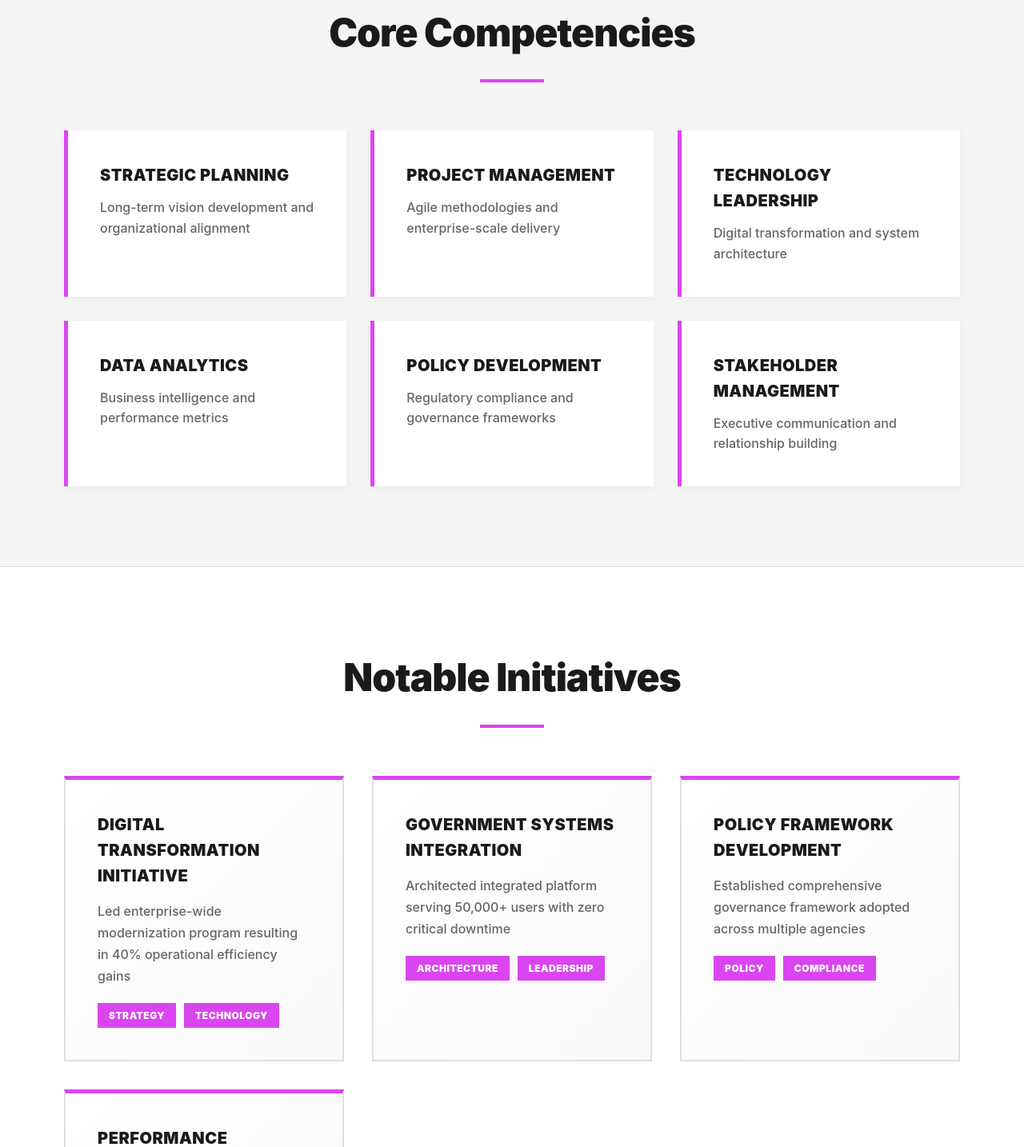
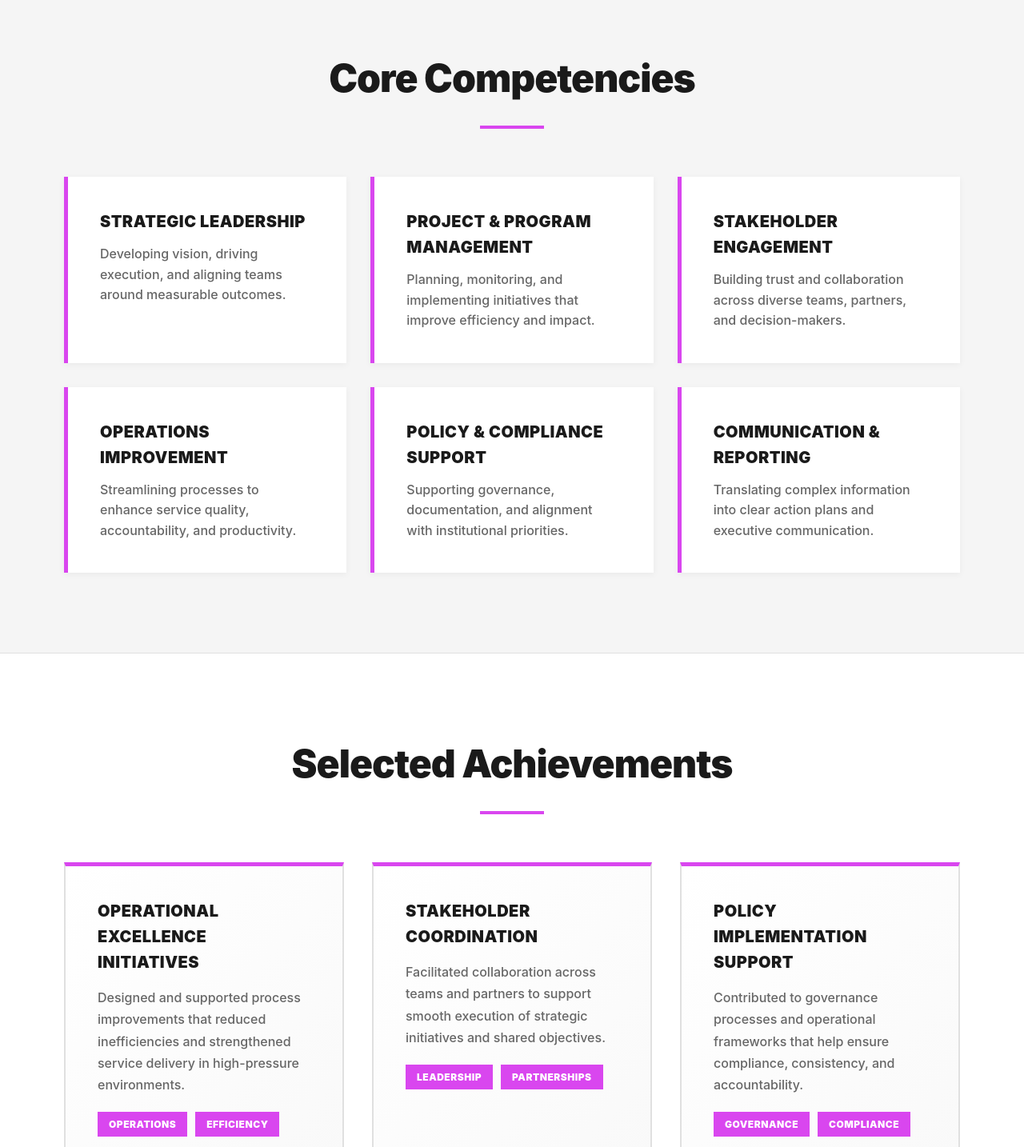
Before and after one commit to BLACK08-VENN/portfolio, a website: page index.html in a window 1280 px wide. Shown: the part 1366-2800 px from the top of the page at 80% size. Drawn offline with Linux system fonts and the light colour scheme.

Commit message:
Refine portfolio content with personal executive profile details

```diff
--- a/index.html
+++ b/index.html
@@ -3,14 +3,14 @@
 <head>
     <meta charset="UTF-8">
     <meta name="viewport" content="width=device-width, initial-scale=1.0">
-    <title>BLACK08-VENN | Executive Portfolio</title>
+    <title>Vannesa Wangu | Executive Portfolio</title>
+    <meta name="description" content="Executive portfolio for Vannesa Wangu, highlighting leadership, strategy, and technology expertise for government and enterprise engagements.">
     <link rel="stylesheet" href="styles.css">
 </head>
 <body>
-    <!-- Navigation -->
     <nav class="navbar">
         <div class="nav-container">
-            <div class="logo">VENN</div>
+            <div class="logo">VW</div>
             <ul class="nav-menu">
                 <li><a href="#home" class="nav-link">Home</a></li>
                 <li><a href="#about" class="nav-link">About</a></li>
@@ -21,120 +21,114 @@
         </div>
     </nav>
 
-    <!-- Hero Section -->
     <section id="home" class="hero">
         <div class="hero-content">
-            <h1 class="hero-title">BLACK08-VENN</h1>
-            <p class="hero-subtitle">Executive | Strategy | Technology</p>
-            <p class="hero-description">Dedicated to delivering transformative solutions for government and enterprise organizations</p>
-            <a href="#contact" class="cta-button">Get In Touch</a>
+            <h1 class="hero-title">Vannesa Wangu</h1>
+            <p class="hero-subtitle">Executive Leader | Strategy | Public Sector Impact</p>
+            <p class="hero-description">Focused on driving operational excellence, policy execution, and sustainable innovation to strengthen institutions and improve public outcomes.</p>
+            <a href="#contact" class="cta-button">Connect</a>
         </div>
     </section>
 
-    <!-- About Section -->
     <section id="about" class="about">
         <div class="container">
             <h2 class="section-title">About</h2>
             <div class="about-content">
-                <p>Results-driven professional with expertise in strategic planning, technology implementation, and organizational leadership. Committed to advancing government operations through innovative solutions and data-driven decision-making.</p>
-                <p>Proven track record of managing complex projects, leading cross-functional teams, and delivering measurable impact in high-stakes environments.</p>
+                <p>I am Vannesa Wangu, a strategic and purpose-driven professional committed to building resilient organizations, improving service delivery, and advancing meaningful transformation in public and private sectors.</p>
+                <p>With a strong foundation in leadership, project coordination, stakeholder engagement, and operational improvement, I bring a practical and results-oriented approach to complex challenges. My work is centered on creating systems that are efficient, accountable, and responsive to the needs of the people they serve.</p>
             </div>
         </div>
     </section>
 
-    <!-- Skills Section -->
     <section id="skills" class="skills">
         <div class="container">
             <h2 class="section-title">Core Competencies</h2>
             <div class="skills-grid">
                 <div class="skill-card">
-                    <h3>Strategic Planning</h3>
-                    <p>Long-term vision development and organizational alignment</p>
+                    <h3>Strategic Leadership</h3>
+                    <p>Developing vision, driving execution, and aligning teams around measurable outcomes.</p>
                 </div>
                 <div class="skill-card">
-                    <h3>Project Management</h3>
-                    <p>Agile methodologies and enterprise-scale delivery</p>
+                    <h3>Project & Program Management</h3>
+                    <p>Planning, monitoring, and implementing initiatives that improve efficiency and impact.</p>
                 </div>
                 <div class="skill-card">
-                    <h3>Technology Leadership</h3>
-                    <p>Digital transformation and system architecture</p>
+                    <h3>Stakeholder Engagement</h3>
+                    <p>Building trust and collaboration across diverse teams, partners, and decision-makers.</p>
                 </div>
                 <div class="skill-card">
-                    <h3>Data Analytics</h3>
-                    <p>Business intelligence and performance metrics</p>
+                    <h3>Operations Improvement</h3>
+                    <p>Streamlining processes to enhance service quality, accountability, and productivity.</p>
                 </div>
                 <div class="skill-card">
-                    <h3>Policy Development</h3>
-                    <p>Regulatory compliance and governance frameworks</p>
+                    <h3>Policy & Compliance Support</h3>
+                    <p>Supporting governance, documentation, and alignment with institutional priorities.</p>
                 </div>
                 <div class="skill-card">
-                    <h3>Stakeholder Management</h3>
-                    <p>Executive communication and relationship building</p>
+                    <h3>Communication & Reporting</h3>
+                    <p>Translating complex information into clear action plans and executive communication.</p>
                 </div>
             </div>
         </div>
     </section>
 
-    <!-- Projects Section -->
     <section id="projects" class="projects">
         <div class="container">
-            <h2 class="section-title">Notable Initiatives</h2>
+            <h2 class="section-title">Selected Achievements</h2>
             <div class="projects-grid">
                 <div class="project-card">
-                    <h3>Digital Transformation Initiative</h3>
-                    <p>Led enterprise-wide modernization program resulting in 40% operational efficiency gains</p>
+                    <h3>Operational Excellence Initiatives</h3>
+                    <p>Designed and supported process improvements that reduced inefficiencies and strengthened service delivery in high-pressure environments.</p>
                     <div class="project-tags">
-                        <span class="tag">Strategy</span>
-                        <span class="tag">Technology</span>
+                        <span class="tag">Operations</span>
+                        <span class="tag">Efficiency</span>
                     </div>
                 </div>
                 <div class="project-card">
-                    <h3>Government Systems Integration</h3>
-                    <p>Architected integrated platform serving 50,000+ users with zero critical downtime</p>
+                    <h3>Stakeholder Coordination</h3>
+                    <p>Facilitated collaboration across teams and partners to support smooth execution of strategic initiatives and shared objectives.</p>
                     <div class="project-tags">
-                        <span class="tag">Architecture</span>
                         <span class="tag">Leadership</span>
+                        <span class="tag">Partnerships</span>
                     </div>
                 </div>
                 <div class="project-card">
-                    <h3>Policy Framework Development</h3>
-                    <p>Established comprehensive governance framework adopted across multiple agencies</p>
+                    <h3>Policy Implementation Support</h3>
+                    <p>Contributed to governance processes and operational frameworks that help ensure compliance, consistency, and accountability.</p>
                     <div class="project-tags">
-                        <span class="tag">Policy</span>
+                        <span class="tag">Governance</span>
                         <span class="tag">Compliance</span>
                     </div>
                 </div>
                 <div class="project-card">
-                    <h3>Performance Analytics Dashboard</h3>
-                    <p>Developed real-time analytics platform enabling data-driven decision making</p>
+                    <h3>Strategic Reporting & Insight</h3>
+                    <p>Prepared and communicated actionable insights that informed decision-making and supported organizational priorities.</p>
                     <div class="project-tags">
-                        <span class="tag">Analytics</span>
-                        <span class="tag">Data</span>
+                        <span class="tag">Analysis</span>
+                        <span class="tag">Reporting</span>
                     </div>
                 </div>
             </div>
         </div>
     </section>
 
-    <!-- Contact Section -->
     <section id="contact" class="contact">
         <div class="container">
             <h2 class="section-title">Connect</h2>
             <div class="contact-content">
-                <p>Interested in discussing strategic opportunities or collaboration?</p>
+                <p>Available for strategic collaborations, leadership opportunities, and professional engagements.</p>
                 <div class="contact-links">
-                    <a href="mailto:contact@example.com" class="contact-link">Email</a>
-                    <a href="https://linkedin.com" class="contact-link" target="_blank">LinkedIn</a>
-                    <a href="https://github.com/BLACK08-VENN" class="contact-link" target="_blank">GitHub</a>
+                    <a href="mailto:vannesawangu@yahoo.com" class="contact-link">Email</a>
+                    <a href="tel:+254711100200" class="contact-link">Phone</a>
+                    <a href="https://github.com/BLACK08-VENN" class="contact-link" target="_blank" rel="noreferrer">GitHub</a>
                 </div>
             </div>
         </div>
     </section>
 
-    <!-- Footer -->
     <footer class="footer">
         <div class="container">
-            <p>&copy; 2026 BLACK08-VENN. All rights reserved.</p>
+            <p>&copy; 2026 Vannesa Wangu. All rights reserved.</p>
         </div>
     </footer>
 
```
